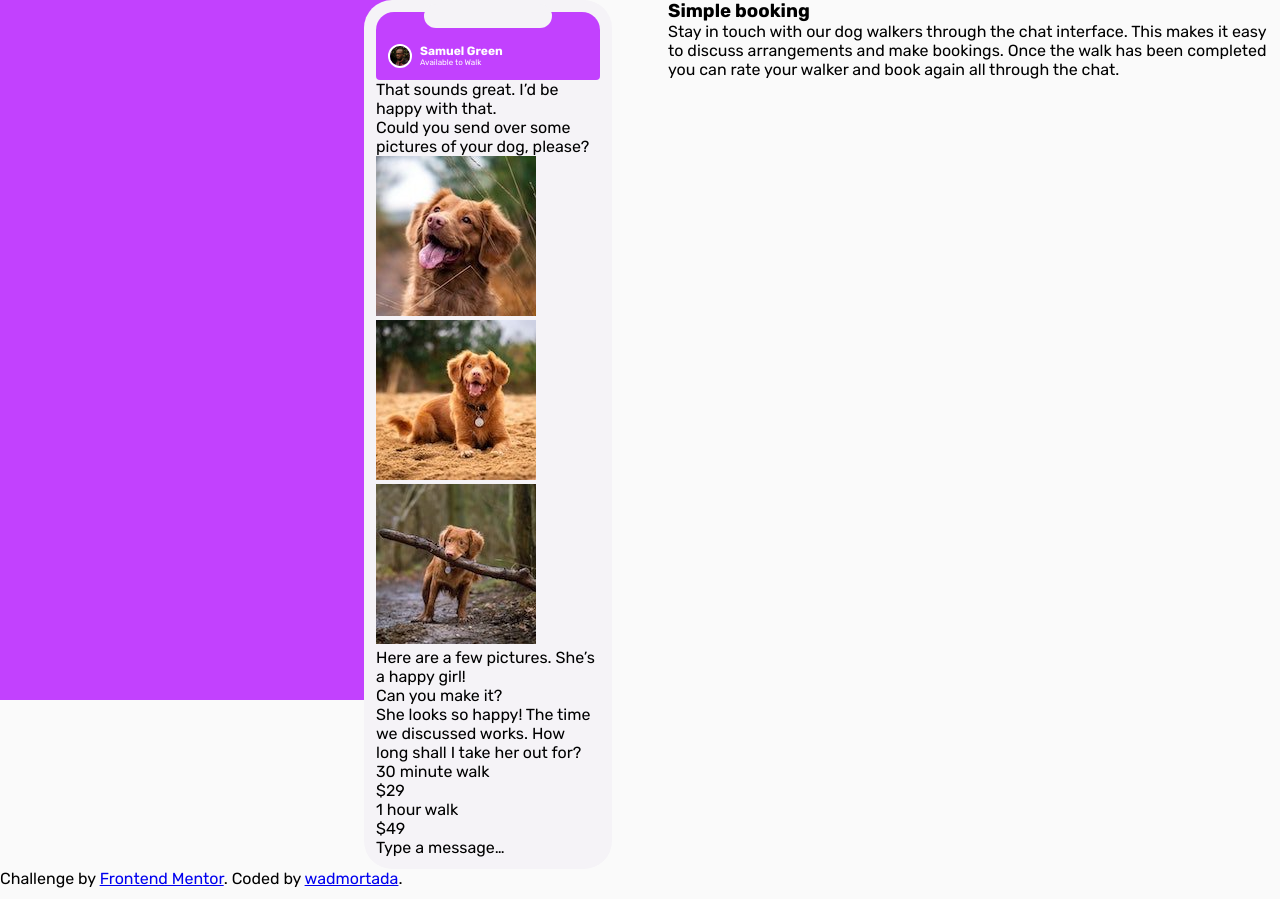
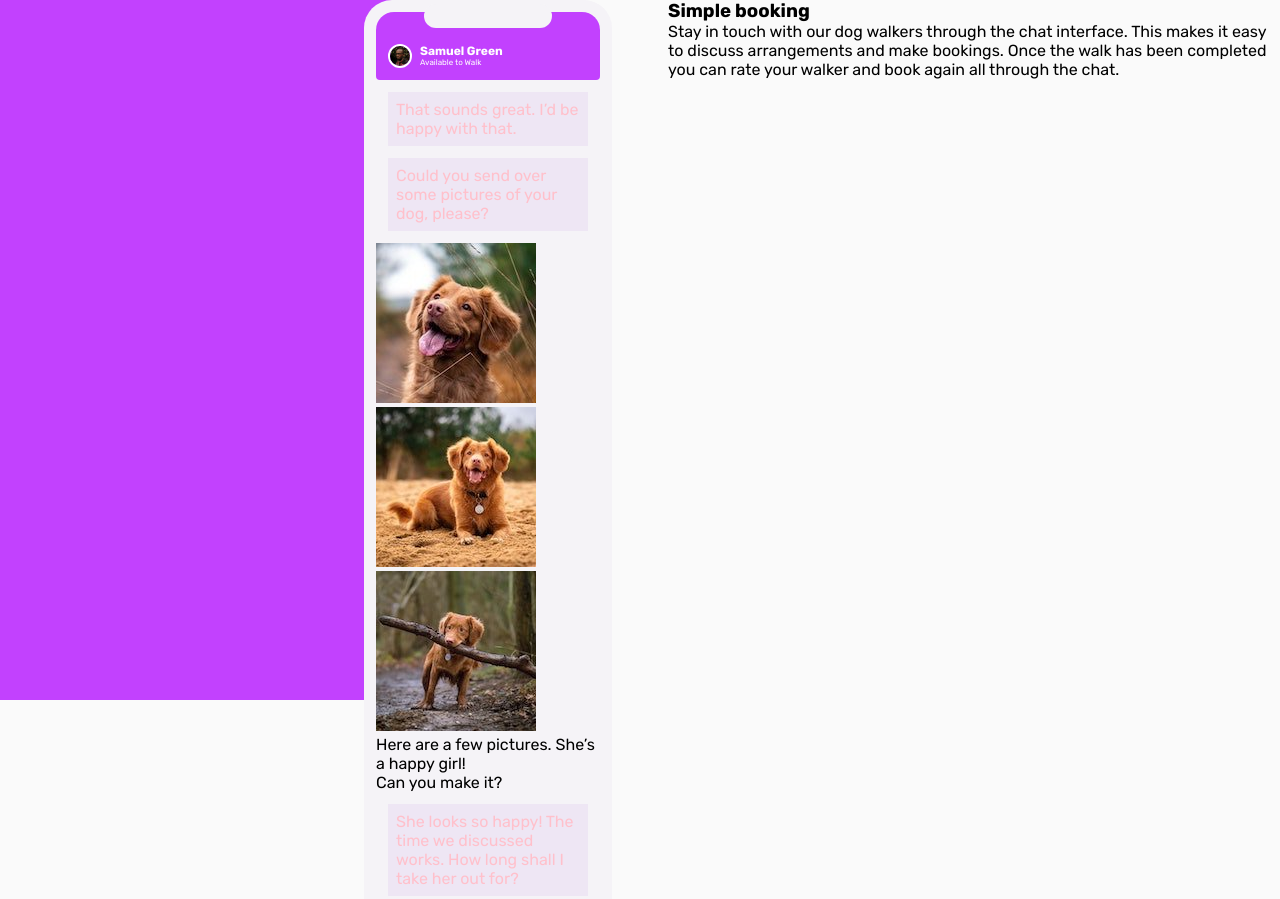
Before and after one commit to wadmortada/chat-app, a plain HTML site: page index.html in a window 1280 px wide. Shown: the top 899 px of the page. Drawn offline with Linux system fonts and the light colour scheme.

Commit message:
fix some css

```diff
--- a/style.css
+++ b/style.css
@@ -60,3 +60,9 @@ body {
 .person-name p {
     font-size: 0.5rem;
 }
+.text-common {
+    background-color: hsl(272,41%,93%);
+    color: pink;
+    margin: 0.75rem;
+    padding: 0.5rem;
+}
```
